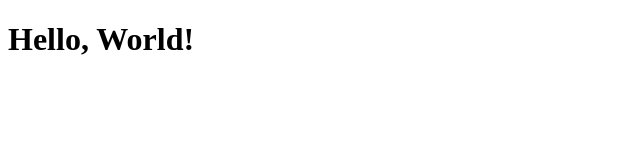
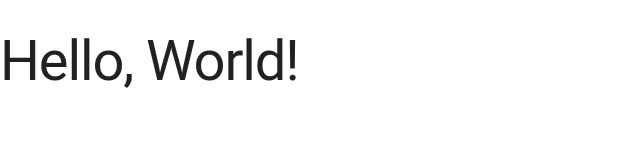
Before and after one commit to SHH-ICS/mdl-html-page-Marco-Villanueva-21, a plain HTML site: page index.html in a window 1280 px wide. Shown: the whole page, without its empty margins (0-640 px from the left). Drawn offline with nearby package versions, Linux system fonts and the light colour scheme.

Commit message:
added links

```diff
--- a/index.html
+++ b/index.html
@@ -1,7 +1,9 @@
 <!DOCTYPE html>
 <html>
   <head>
-    <link rel="stylesheet" href="styles.css">
+    <link rel="stylesheet" href="https://fonts.googleapis.com/icon?family=Material+Icons">
+    <link rel="stylesheet" href="https://code.getmdl.io/1.3.0/material.pink-orange.min.css">
+    <script defer src="https://code.getmdl.io/1.3.0/material.min.js"></script>
     <title>Page Title</title>
   </head>
 
```
